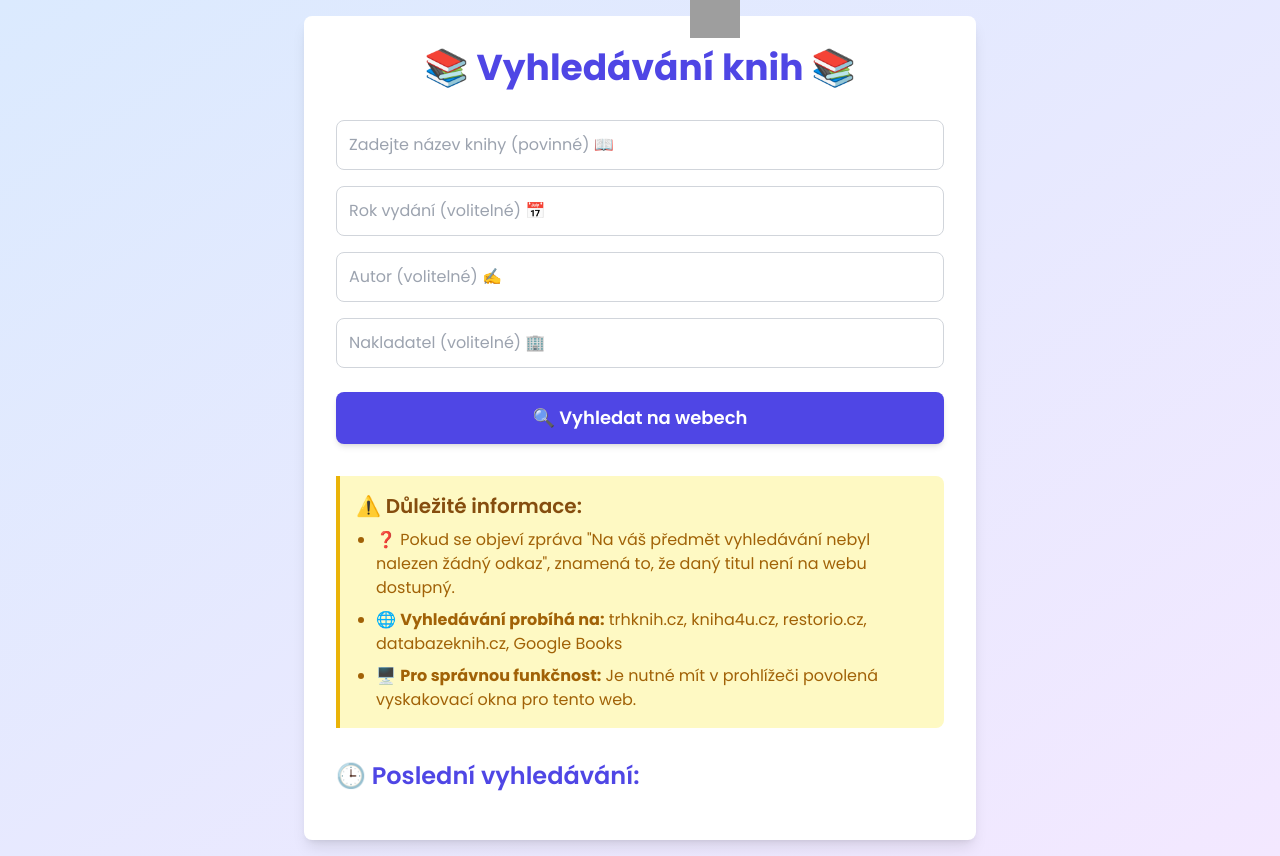
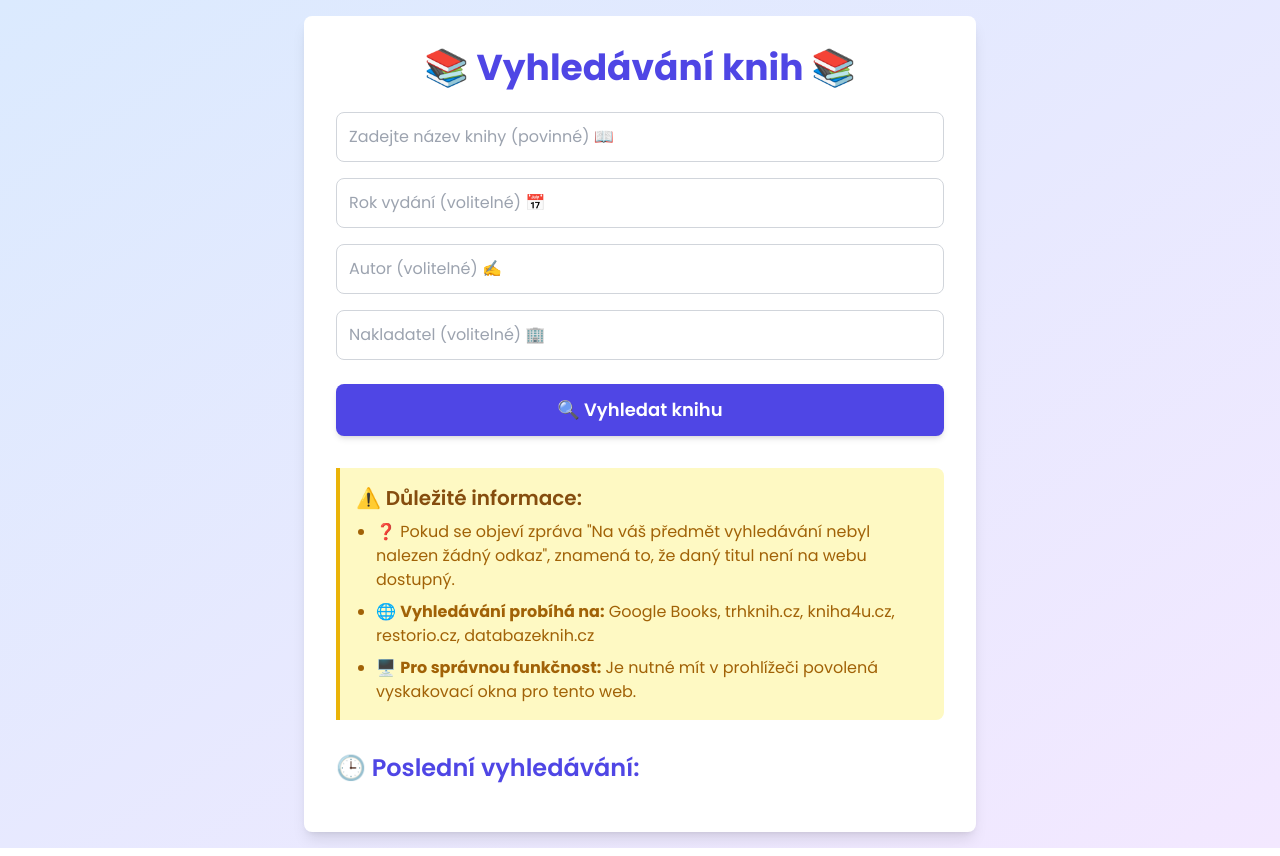
Before and after one commit to Dohnos/iBook, a plain HTML site: page index.html in a window 1280 px wide. Drawn offline with nearby package versions, Linux system fonts and the light colour scheme; grey boxes are pictures that could not be loaded.

Commit message:
Update index.html

```diff
--- a/index.html
+++ b/index.html
@@ -8,32 +8,11 @@
     <link href="https://fonts.googleapis.com/css2?family=Poppins:wght@300;400;500;600;700&display=swap" rel="stylesheet">
     <style>
         body { font-family: 'Poppins', sans-serif; }
-        @keyframes fly {
-            0% { transform: translateX(-100%) rotate(0deg); }
-            25% { transform: translateX(0%) rotate(90deg); }
-            50% { transform: translateX(100%) rotate(180deg); }
-            75% { transform: translateX(0%) rotate(270deg); }
-            100% { transform: translateX(-100%) rotate(360deg); }
-        }
-        .flying-book {
-            position: absolute;
-            width: 50px;
-            height: 50px;
-            animation: fly 10s infinite linear;
-            pointer-events: none;
-            z-index: 1;
-            top: -60px; /* Upraveno, aby kniha létala nad nadpisem */
-            left: 50%;
-            transform: translateX(-50%);
-        }
     </style>
 </head>
 <body class="bg-gradient-to-br from-blue-100 to-purple-100 min-h-screen flex flex-col items-center justify-center p-4">
     <div class="bg-white p-8 rounded-lg shadow-lg w-full max-w-2xl relative">
-        <div class="relative mb-8"> <!-- Přidán obal pro nadpis a létající knihu -->
-            <img src="https://i.postimg.cc/0NDQxYt7/Favikon.png" alt="Flying Book" class="flying-book">
         <h1 class="text-4xl font-bold mb-6 text-center text-indigo-600">📚 Vyhledávání knih 📚</h1>
-        </div>
         <div class="mb-6 space-y-4">
             <input id="searchQuery" type="text" placeholder="Zadejte název knihy (povinné) 📖" class="w-full p-3 border border-gray-300 rounded-lg focus:outline-none focus:ring-2 focus:ring-indigo-500 transition duration-300">
             <input id="searchYear" type="text" placeholder="Rok vydání (volitelné) 📅" class="w-full p-3 border border-gray-300 rounded-lg focus:outline-none focus:ring-2 focus:ring-indigo-500 transition duration-300">
@@ -41,10 +20,10 @@
             <input id="searchPublisher" type="text" placeholder="Nakladatel (volitelné) 🏢" class="w-full p-3 border border-gray-300 rounded-lg focus:outline-none focus:ring-2 focus:ring-indigo-500 transition duration-300">
         </div>
         <div class="flex space-x-4 mb-6">
-            <button onclick="searchBook()" class="flex-1 bg-indigo-600 text-white py-3 px-6 rounded-lg hover:bg-indigo-700 transition duration-300 font-semibold text-lg shadow-md">🔍 Vyhledat na webech</button>
+            <button onclick="searchBook()" class="flex-1 bg-indigo-600 text-white py-3 px-6 rounded-lg hover:bg-indigo-700 transition duration-300 font-semibold text-lg shadow-md">🔍 Vyhledat knihu</button>
         </div>
 
-        <!-- Nová sekce pro výsledky z Google Books -->
+        <!-- Sekce pro výsledky z Google Books -->
         <div id="googleBooksResults" class="mt-8 hidden">
             <h2 class="text-2xl font-semibold mb-4 text-indigo-600">📚 Výsledky z Google Books</h2>
             <div id="bookInfo" class="bg-gray-100 p-4 rounded-lg">
@@ -56,7 +35,7 @@
             <h2 class="text-xl font-semibold mb-2 text-yellow-800">⚠️ Důležité informace:</h2>
             <ul class="list-disc pl-5 space-y-2 text-yellow-700">
                 <li>❓ Pokud se objeví zpráva "Na váš předmět vyhledávání nebyl nalezen žádný odkaz", znamená to, že daný titul není na webu dostupný.</li>
-                <li>🌐 <strong>Vyhledávání probíhá na:</strong> trhknih.cz, kniha4u.cz, restorio.cz, databazeknih.cz, Google Books</li>
+                <li>🌐 <strong>Vyhledávání probíhá na:</strong> Google Books, trhknih.cz, kniha4u.cz, restorio.cz, databazeknih.cz</li>
                 <li>🖥️ <strong>Pro správnou funkčnost:</strong> Je nutné mít v prohlížeči povolená vyskakovací okna pro tento web.</li>
             </ul>
         </div>
@@ -80,18 +59,21 @@
                 if (author) fullQuery += ` ${author}`;
                 if (publisher) fullQuery += ` ${publisher}`;
 
+                // Nejprve vyhledáme v Google Books
+                searchGoogleBooks(fullQuery);
+
+                // Po 5 sekundách otevřeme ostatní vyhledávací URL
+                setTimeout(() => {
                     const searchUrls = [
                         `https://www.google.com/search?q=site:trhknih.cz+${encodeURIComponent(fullQuery)}`,
                         `https://www.google.com/search?q=site:kniha4u.cz+${encodeURIComponent(fullQuery)}`,
                         `https://www.google.com/search?q=site:restorio.cz+${encodeURIComponent(fullQuery)}`,
                         `https://www.google.com/search?q=site:databazeknih.cz+${encodeURIComponent(fullQuery)}`
                     ];
+                    searchUrls.forEach(url => window.open(url, '_blank'));
+                }, 5000);
 
-                searchUrls.forEach(url => window.open(url, '_blank'));
                 addToRecentSearches(fullQuery);
-
-                // Vyhledávání v Google Books
-                searchGoogleBooks(fullQuery);
             } else {
                 alert("Zadejte prosím název knihy.");
             }
```
Lines whose indentation alone changed are shown as unchanged.
